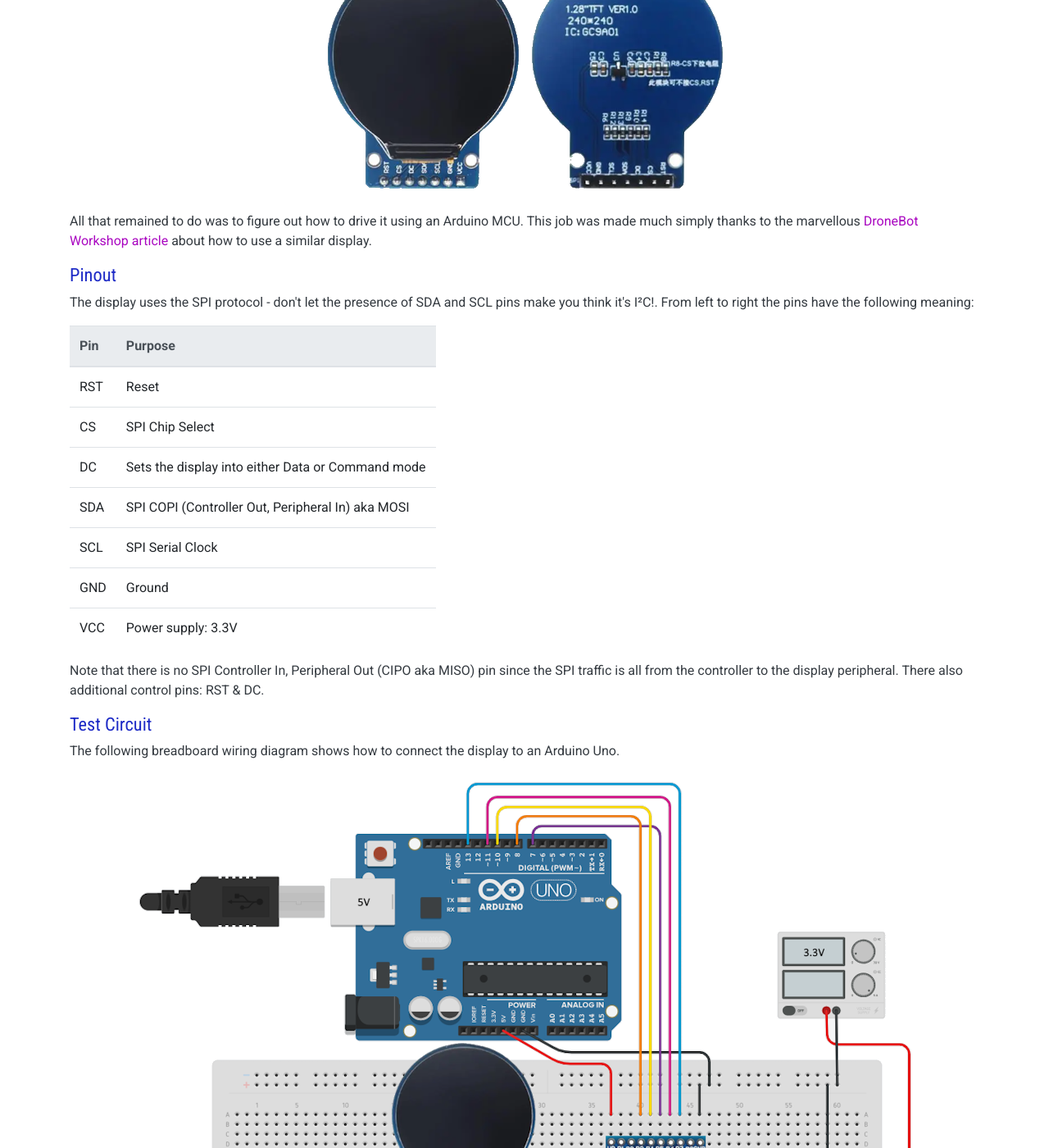
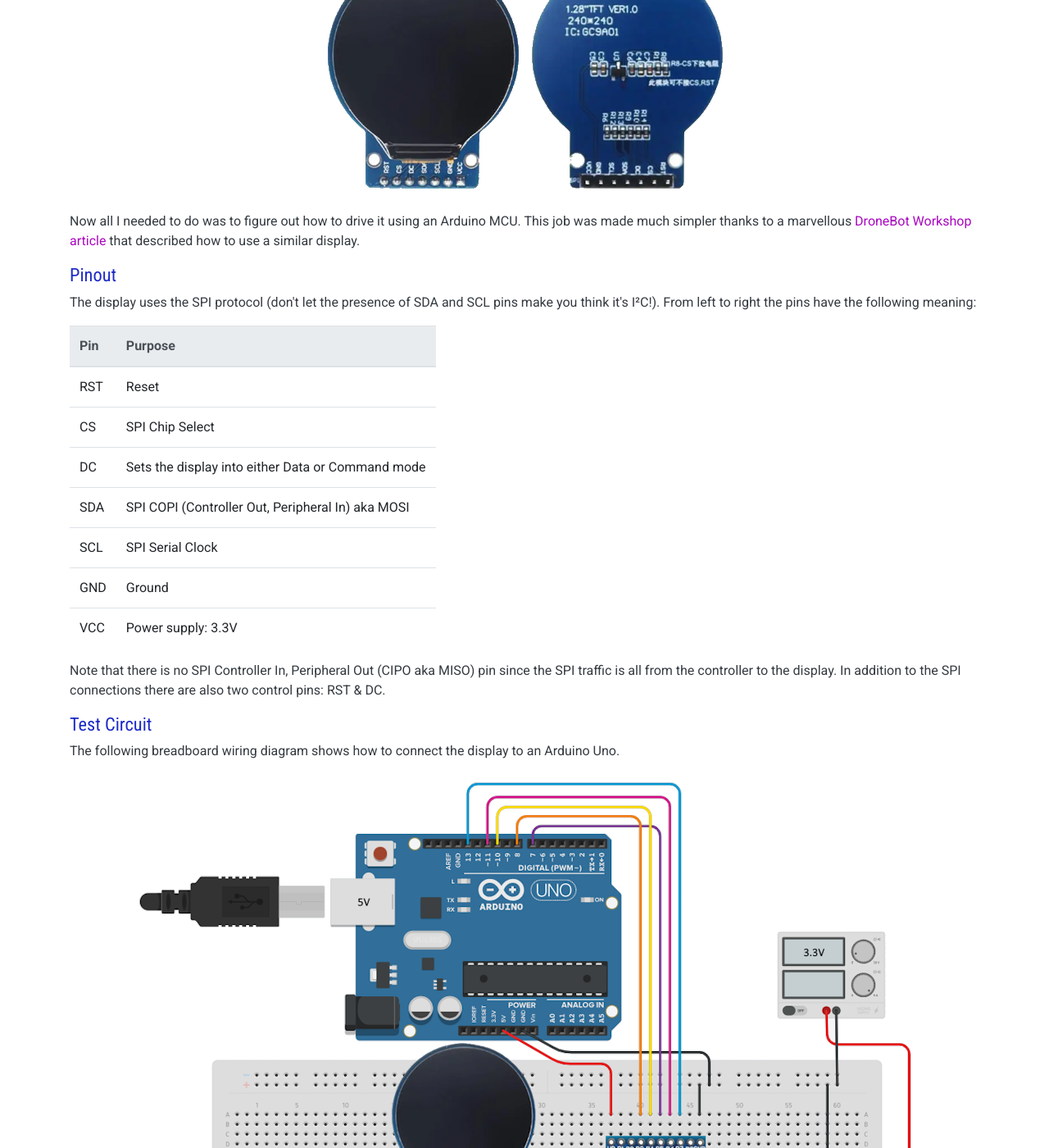
Before and after one commit to cahamo/cahamo.github.io, a Jekyll site: the page built from resources/round-tft-gc9a01-display.html, in a window 1280 px wide and 1400 px high, scrolled down 219 px. Shown: the whole window at 82% size. Built offline with Jekyll 4.4.1, drawn with Linux system fonts in a browser that asks for light colours; comment, search, counter and statistics services are not loaded; some of the changed text lies outside the part shown.

Commit message:
Edit "How to use a round GC9A01 TFT display" page
Corrected spelling & grammar errors
Clarified some content

Corrected error in an image of Arduino IDE

```diff
--- a/resources/round-tft-gc9a01-display.html
+++ b/resources/round-tft-gc9a01-display.html
@@ -11,7 +11,7 @@
     <p><img class="img-fluid mx-auto d-block" src="/assets/img/resources/round-tft-front+back_510x309.png" width="510"
         height="309" alt="Picture of front and rear of round TFT display"></p>
 
-    <p>All that remained to do was to figure out how to drive it using an Arduino MCU. This job was made much simply thanks to the marvellous <a href="https://dronebotworkshop.com/gc9a01/">DroneBot Workshop article</a> about how to use a similar display.</p>
+    <p>Now all I needed to do was to figure out how to drive it using an Arduino MCU. This job was made much simpler thanks to a marvellous <a href="https://dronebotworkshop.com/gc9a01/">DroneBot Workshop article</a> that described how to use a similar display.</p>
 
 </section>
 
@@ -19,7 +19,7 @@
 
     <h2>Pinout</h2>
 
-    <p>The display uses the SPI protocol - don't let the presence of SDA and SCL pins make you think it's I²C!. From left to right the pins have the following meaning:</p>
+    <p>The display uses the SPI protocol (don't let the presence of SDA and SCL pins make you think it's I²C!). From left to right the pins have the following meaning:</p>
 
     <table class="table table-responsive">
         <thead class="thead-light text-left">
@@ -60,7 +60,7 @@
         </tbody>
     </table>
 
-    <p>Note that there is no SPI Controller In, Peripheral Out (CIPO aka MISO) pin since the SPI traffic is all from the controller to the display peripheral. There also additional control pins: RST &amp; DC.</p>
+    <p>Note that there is no SPI Controller In, Peripheral Out (CIPO aka MISO) pin since the SPI traffic is all from the controller to the display. In addition to the SPI connections there are also two control pins: RST &amp; DC.</p>
 
 </section>
 
@@ -73,6 +73,8 @@
     <p><img class="img-fluid mx-auto d-block" src="/assets/img/resources/round-tft-uno-test-circuit_960x665.png" width="960"
         height="665" alt="Round TFT display test circuit with Arduino Uno"></p>
 
+    <p>The Uno is powered via its USB connection. An external 3.3V power source is provided for the display. It might be possible to power the display from the Uno's 3.3V output, but I prefer not to use the Uno to supply power.</p>
+
     <p>Because the Uno is 5V and the display is 3.3V, a logic level converter is required to convert the Uno's 5V signals to 3.3V for the display. Here a <a href="https://www.ti.com/lit/ds/symlink/txs0108e.pdf?ts=1712993089777">TXS0108E</a> 8 channel logic level converter is used. The &quot;A&quot; side <strong>must</strong> be used as the 3.3V side and the &quot;B&quot; side <strong>must</strong> be used as the 5V side.</p>
 
     <p>Here is a picture of the circuit as built and operating:</p>
@@ -84,9 +86,11 @@
 
 <section id="source-code">
 
-    <p>The Arduino IDE was used to compile and upload the code need to test the display.</p>
+    <h2>Source Code</h2>
 
-    <p>Here I simply copied the code used in the <a href="https://dronebotworkshop.com/gc9a01/">DroneBot Workshop article</a> mentioned above. There are six steps:</p>
+    <p>The demostration code was compiled and uploaded using the Arduino IDE v2.</p>
+
+    <p>The code is a slightly modified copy of that provided with the Adafruit GC9A01A library. This idea came from the <a href="https://dronebotworkshop.com/gc9a01/">DroneBot Workshop article</a> mentioned above. There are six steps to get the code running:</p>
 
     <ol>
         <li>
@@ -99,20 +103,20 @@
         </li>
         <li>
             <p>Look just below the line:</p>
-            <pre class="well">#else // ALL OTHER BOARDS - EDIT AS NEEDED</pre>
+            <pre class="outlined"><code class="language-c">#else // ALL OTHER BOARDS - EDIT AS NEEDED</code></pre>
             <p>to locate the line:</p>
-            <pre class="well">#define TFT_DC  7</pre>
+            <pre class="outlined"><code class="language-c">#define TFT_DC  7</code></pre>
             <p>and change this line to:</p>
-            <pre class="well">#define TFT_DC  9</pre>
+            <pre class="outlined"><code class="language-c">#define TFT_DC  9</code></pre>
             <p><img class="img-fluid mx-auto d-block" src="/assets/img/resources/round-tft-uno-arduino-ide_500x349.png" width="500"
                 height="349" alt="Round TFT display Arduino IDE source code changes"></p>
-            <p>This is needed because the display's <em>DC</em> pin is attached to the Uno's pin <em>9</em>, whereas the sketch assumes pin <em>9</em>.</p>
+            <p>This is needed because the display's <em>DC</em> pin is attached to the Uno's pin <em>9</em>, whereas the sketch assumes pin <em>7</em>.</p>
         </li>
         <li>
             <p>Turn on the 3.3V power supply.</p>
         </li>
         <li>
-            <p>Connect the Uno to a USB on the computer.</p>
+            <p>Connect the Uno to a USB port on the computer that is running the Arduino IDE.</p>
         </li>
         <li>
             <p>Compile and upload the sketch to Uno.</p>
```
Also changed, not shown: assets/img/resources/round-tft-uno-arduino-ide_500x349.png.
